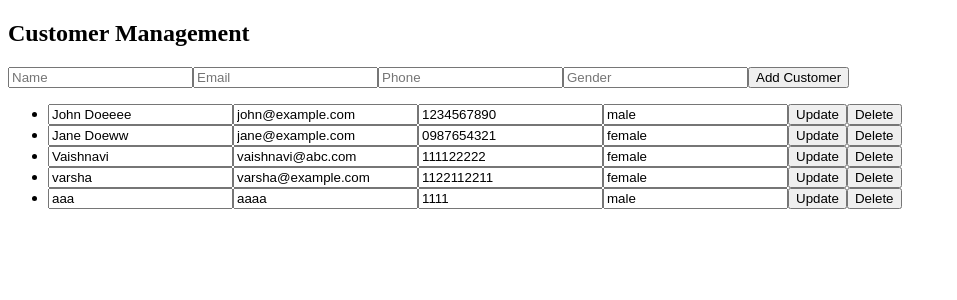
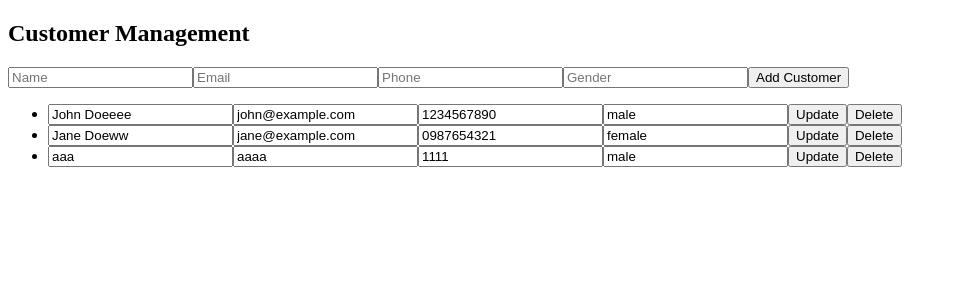
Before and after one commit to Afnan011/cust-1, an Angular app: page / in a window 1280 px wide. Shown: the top 300 px of the page, without its empty margins (0-957 px from the left). Built offline with nearby package versions, Linux system fonts and the light colour scheme; data requests are answered from the project's data file.

Commit message:
updated app component ts

```diff
--- a/db.json
+++ b/db.json
@@ -15,21 +15,7 @@
       "gender": "female"
     },
     {
-      "id": 0,
-      "name": "Vaishnavi",
-      "email": "vaishnavi@abc.com",
-      "phno": "111122222",
-      "gender": "female"
-    },
-    {
-      "id": 0,
-      "name": "varsha",
-      "email": "varsha@example.com",
-      "phno": "1122112211",
-      "gender": "female"
-    },
-    {
-      "id": 3,
+      "id": "3",
       "name": "aaa",
       "email": "aaaa",
       "phno": "1111",
--- a/src/app/app.component.ts
+++ b/src/app/app.component.ts
@@ -4,7 +4,6 @@ import { CustomersComponent } from "./components/customers/customers.component";
 
 @Component({
   selector: 'app-root',
-  standalone:true,
   imports: [RouterOutlet, CustomersComponent],
   templateUrl: './app.component.html',
   styleUrl: './app.component.scss'
```
